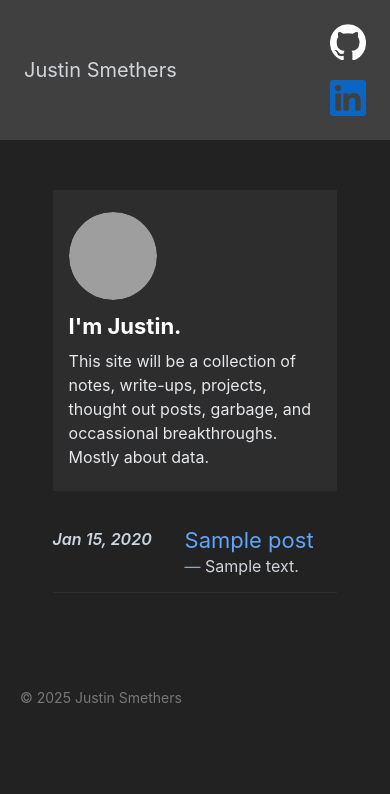
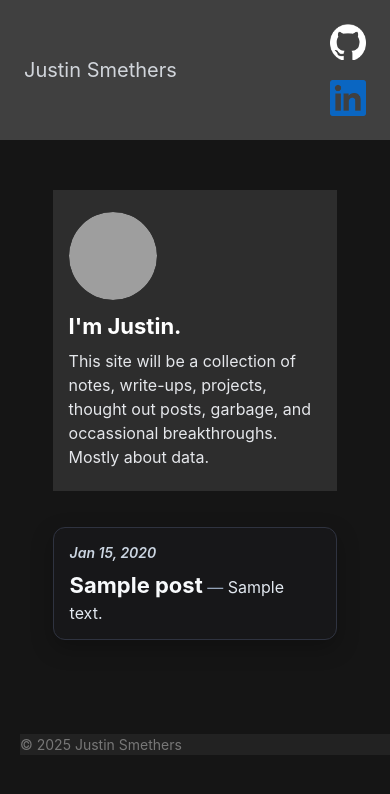
Before and after one commit to JustinSmethers/website, a Django app: template blog/templates/blog/blog_layout.html in a window 390 px wide. Shown: the top 794 px of the page. Run offline with Django 4.2, Linux system fonts and the light colour scheme; the template is opened without the code that fills it: most values are stand-ins (such as "Sample title", 1, 10 or a date in 2020); data that the repository does not hold is empty; parts of the project's set-up code (start-up, migrations or seed data) failed here and were passed over; some libraries are stand-ins or nearby versions; grey boxes are pictures that could not be loaded.

Commit message:
mobile styling

```diff
--- a/blog/static/blog/css/style.css
+++ b/blog/static/blog/css/style.css
@@ -1188,6 +1188,45 @@
         width: 100%;
     }
 
+    body {
+        background-color: #151515;
+        color: #f8fafc;
+    }
+
+    .post-list {
+        gap: 20px;
+    }
+
+    .post-list-item {
+        padding: 14px 16px;
+        border-radius: 12px;
+        background: rgba(24, 24, 27, 0.85);
+        border: 1px solid #2f3340;
+        box-shadow: 0 8px 22px rgba(0, 0, 0, 0.25);
+    }
+
+    .post-list-row {
+        grid-template-columns: 1fr;
+        row-gap: 8px;
+    }
+
+    .post-date {
+        font-size: 14px;
+        font-weight: 600;
+        color: #cbd5e1;
+    }
+
+    .post-list-title {
+        color: #f8fafc;
+        font-weight: 700;
+        line-height: 1.35;
+    }
+
+    .post-list-blurb {
+        color: #e2e8f0;
+        line-height: 1.55;
+    }
+
     .profile-banner {
         flex-direction: column;
         align-items: flex-start;
```
